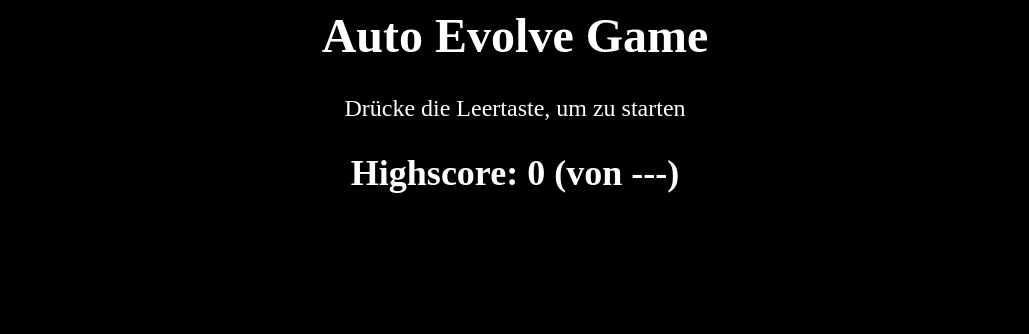
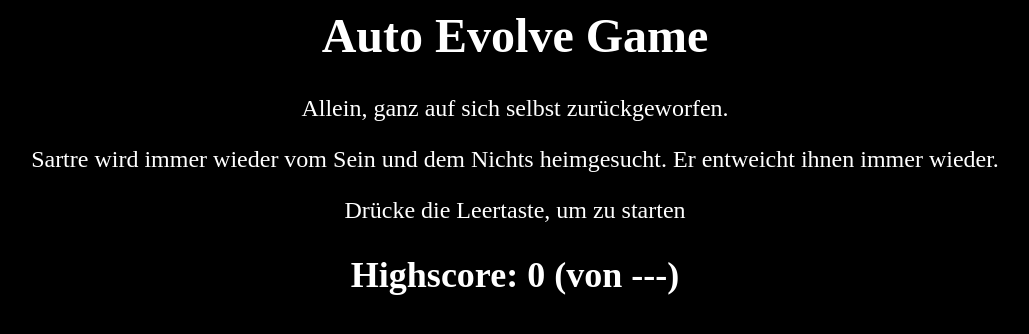
Before and after one commit to scrumforgame/game, a plain HTML site: page index.html in a window 1280 px wide. Shown: the whole page, without its empty margins (125-1154 px from the left). Drawn offline with Linux system fonts and the light colour scheme.

Commit message:
index.html

```diff
--- a/index.html
+++ b/index.html
@@ -68,11 +68,12 @@
 <body>
     <audio id="bgMusic" loop>
         <source src="background.mp3" type="audio/mpeg">
-        Dein Browser unterstützt keine Audio-Tags.
     </audio>
 
     <div id="startScreen">
         <h1>Auto Evolve Game</h1>
+        <p> Allein, ganz auf sich selbst zurückgeworfen.</p>
+        <p>Sartre wird immer wieder vom Sein und dem Nichts heimgesucht. Er entweicht ihnen immer wieder.</p>
         <p>Drücke die Leertaste, um zu starten</p>
         <h2>Highscore: <span id="startHighscore">0</span> (von <span id="startHighscoreName">---</span>)</h2>
     </div>
```
